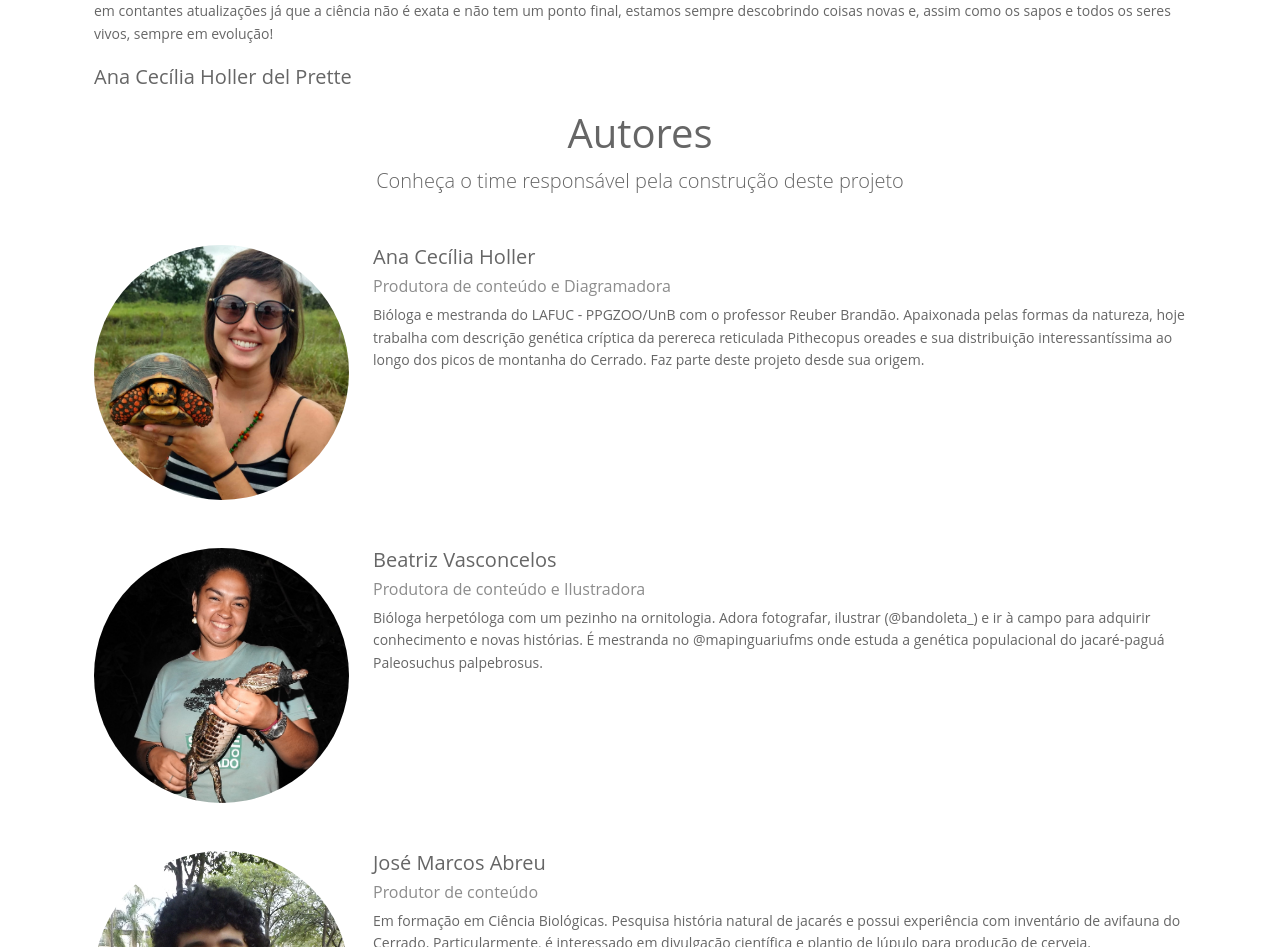
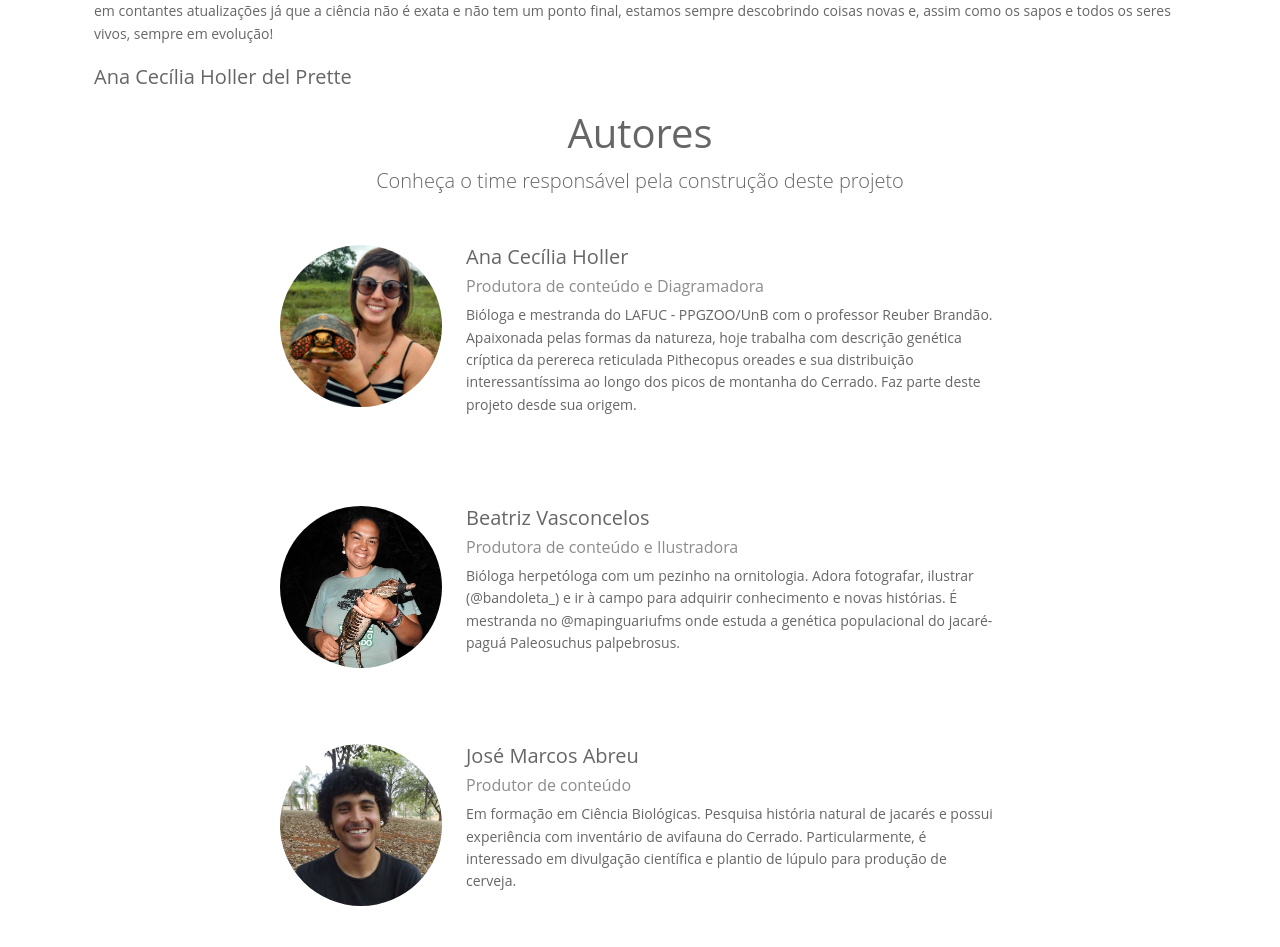
Before and after one commit to pedrosiracusa/guia_anuros_chapada, a Jekyll site: the page built from autores.html, in a window 1280 px wide. Shown: the part 696-1643 px from the top of the page. Built offline with Jekyll 4.4.1, drawn with Linux system fonts in a browser that asks for light colours.

Commit message:
refactor(build): Mais alguns ajustes de layout na página de autores

```diff
--- a/autores.html
+++ b/autores.html
@@ -29,12 +29,12 @@ Esse guia foto carinho e profissionalismo, feito tanto para a comunidade cientí
 <p class="text-center lead">Conheça o time responsável pela construção deste projeto</p>
 
   {% for autor in site.data.autores.autores %}
-  <div class="row my-5">
-    <div class="col-4 col-md-3">
+  <div class="row my-5 justify-content-center">
+    <div class="col-4 col-md-3 col-lg-2">
       <img class="rounded-circle img-fluid" src="{{site.baseurl}}/assets/img/authors-avatar/{{autor.avatar-img}}.jpg" alt="Generic placeholder image">
     </div>
 
-    <div class="col">
+    <div class="col col-lg-6">
       <h5 class="mt-0">{{autor.nome}}</h5>
       <h6 class="text-muted">{{autor.papel}}</h6>
       <p>{{autor.descricao}}</p>
```
